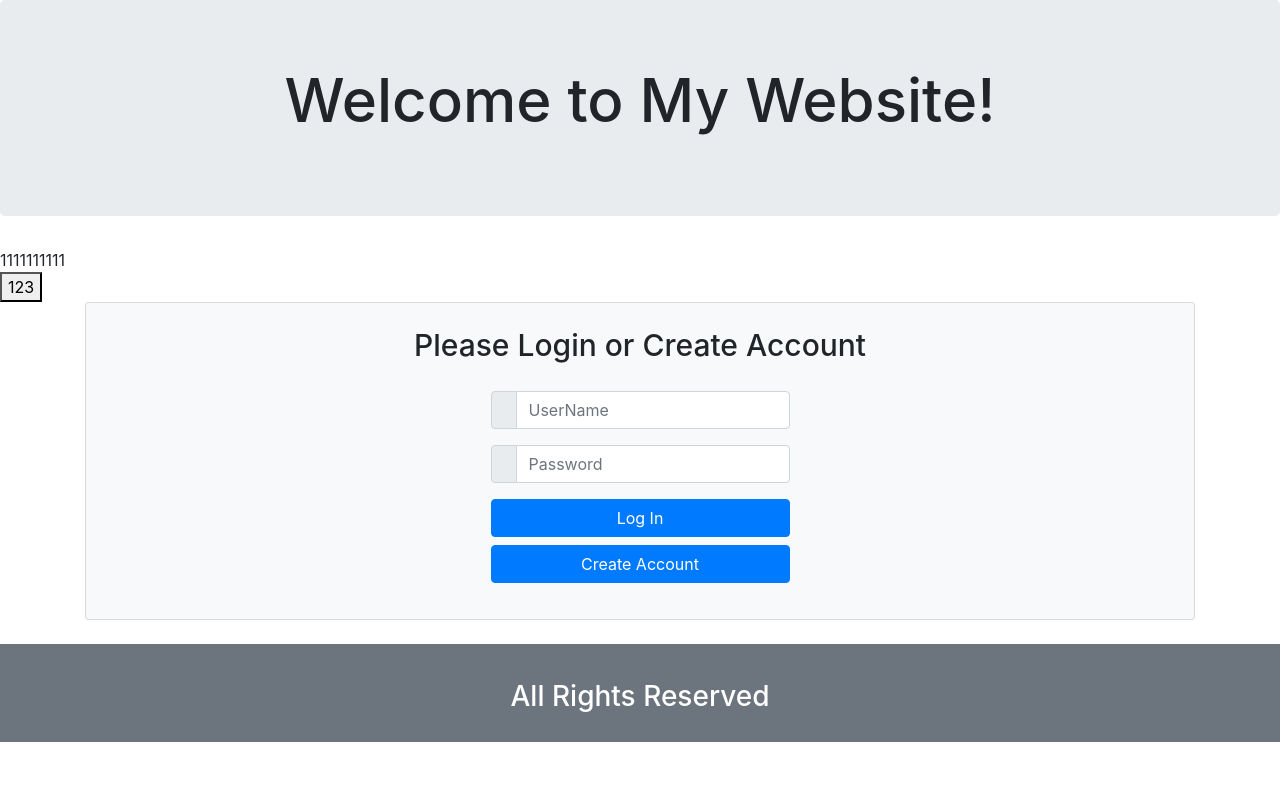
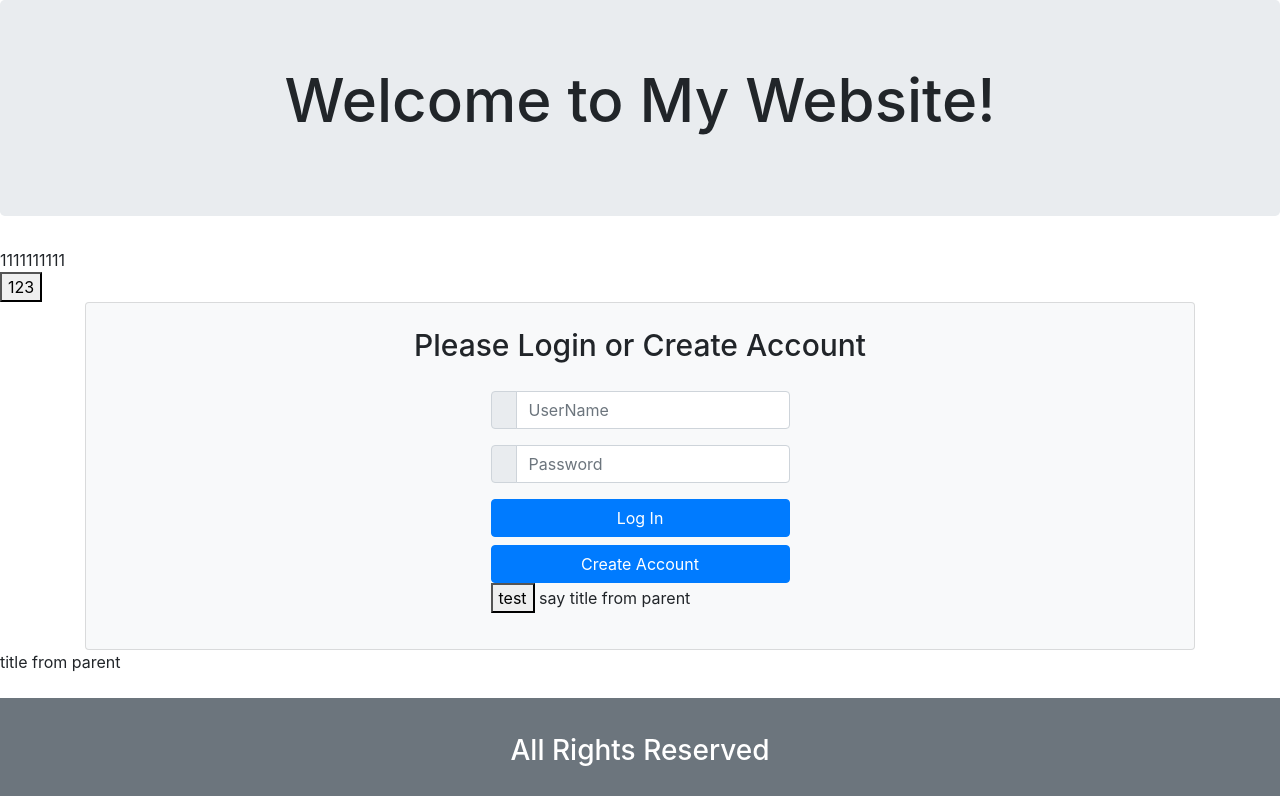
Before and after one commit to Yifan-Song0819/Angular-front-end, an Angular app in the folder login/: page / in a window 1280 px wide. Built offline with nearby package versions, Linux system fonts and the light colour scheme.

Commit message:
parentToChild

```diff
--- a/login/src/app/app.component.html
+++ b/login/src/app/app.component.html
@@ -11,16 +11,18 @@
 <div *ngIf="showit">1111111111</div>
 <div *ngIf="show2">2222222222</div>
 
-<button (click)="onClick()">123</button>
+<button (click)="c()">123</button>
 
 
-<div>
-    <app-menu></app-menu>
+
+<div *ngIf="showMenu">
+    <app-menu [title_in_app] = "title_in_app"></app-menu>
+    {{title_in_app}}
 </div>
 
-<!-- <div>
+<div *ngIf="showCreate">
     <app-create></app-create>
-</div> -->
+</div>
 
 
 <!-- <router-outlet></router-outlet> -->
--- a/login/src/app/app.component.ts
+++ b/login/src/app/app.component.ts
@@ -10,8 +10,19 @@ export class AppComponent {
   showit: boolean = true;
   show2: boolean = false;
 
-  onClick(){
+  showMenu: boolean = true;
+  showCreate: boolean = false;
+
+  title_in_app = "title from parent";
+
+  c(){
       this.showit = !this.showit;
       this.show2 = !this.show2;
+      console.log(this.title);
   }
+
+  // Click(){
+  //     this.showMenu = !this.showMenu;
+  //     this.showCreate = !this.showCreate;
+  // }
 }
--- a/login/src/app/menu/menu.component.html
+++ b/login/src/app/menu/menu.component.html
@@ -23,8 +23,10 @@
 
                 <div class="form-group">
                     <!-- <a routerLink="/create" routerLinkActive="active">Go create</a><br> -->
-                    <button type="submit" class="btn btn-primary btn-block">Log In</button>
-                    <button type="submit" class="btn btn-primary btn-block" (click)="showit=!showit">Create Account</button>
+                    <button type="button" class="btn btn-primary btn-block">Log In</button>
+                    <button type="button" class="btn btn-primary btn-block" (click)="Click()">Create Account</button>
+
+                    <button type="button" (click)="test()">test</button> say {{title_in_app}}
                 </div> <!-- form-group// -->
             </form>
         </article>
--- a/login/src/app/menu/menu.component.ts
+++ b/login/src/app/menu/menu.component.ts
@@ -1,6 +1,7 @@
-import { Component, OnInit } from '@angular/core';
+import { Component, Input } from '@angular/core';
 import { Router } from '@angular/router'; // Navigation to other components
 
+// import {title_in_app} from './app';
 
 @Component({
   selector: 'app-menu',
@@ -8,16 +9,19 @@ import { Router } from '@angular/router'; // Navigation to other components
   styleUrls: ['./menu.component.css']
 })
 
-export class MenuComponent implements OnInit {
+export class MenuComponent {
 
-  constructor(private router: Router) { }
+  @Input() title_in_app: string;
 
-  ngOnInit() {
+  showMenu: boolean = true;
+  showCreate: boolean = false;
 
+  Click(){
+      this.showMenu = !this.showMenu;
+      this.showCreate = !this.showCreate;
   }
-  // showit: boolean = false;
 
-  // gotoCreate(){
-  //     this.router.navigate(['/create']);
-  // }
+  test(){
+      console.log(this.title_in_app);
+  }
 }
```
